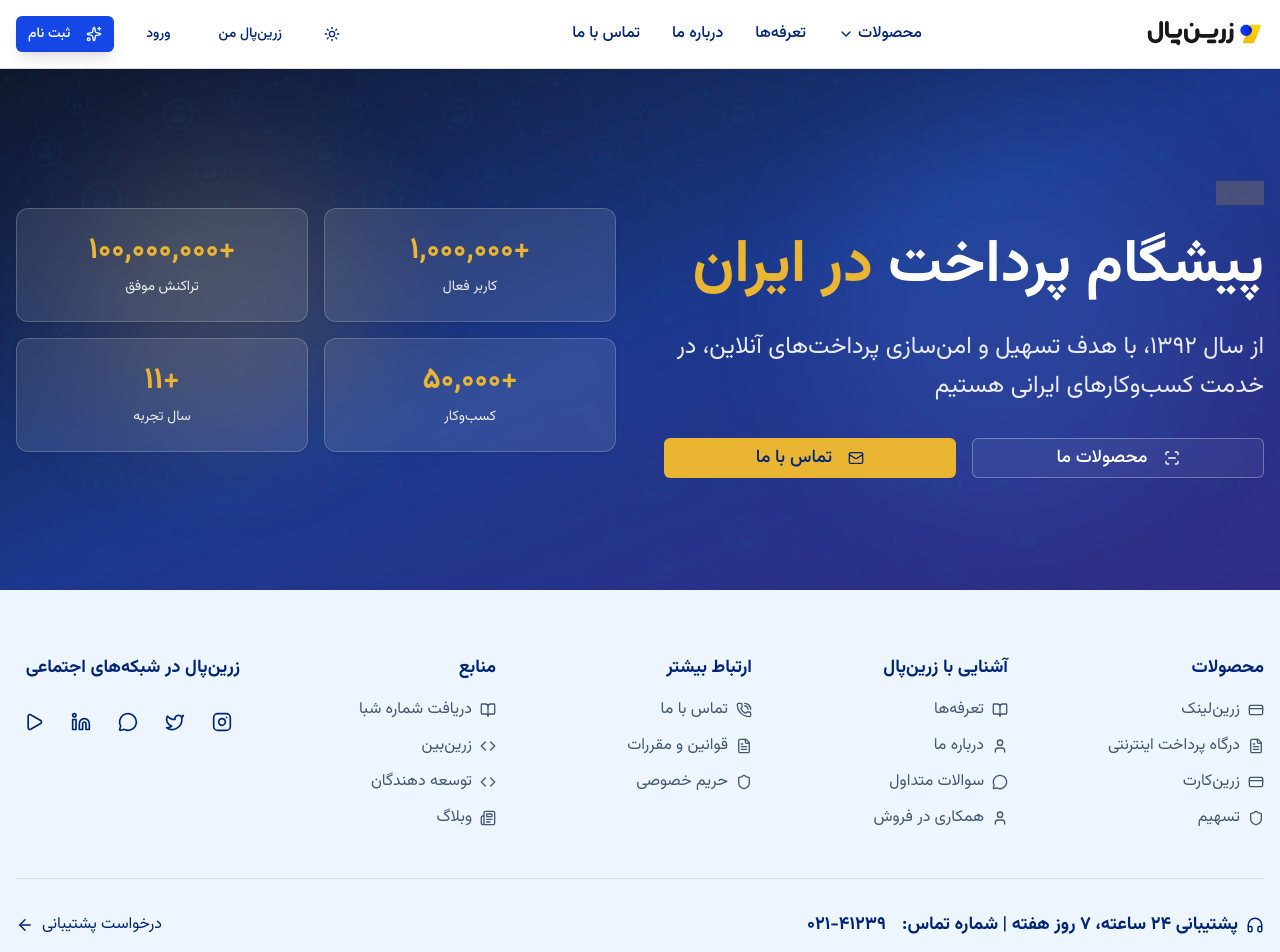
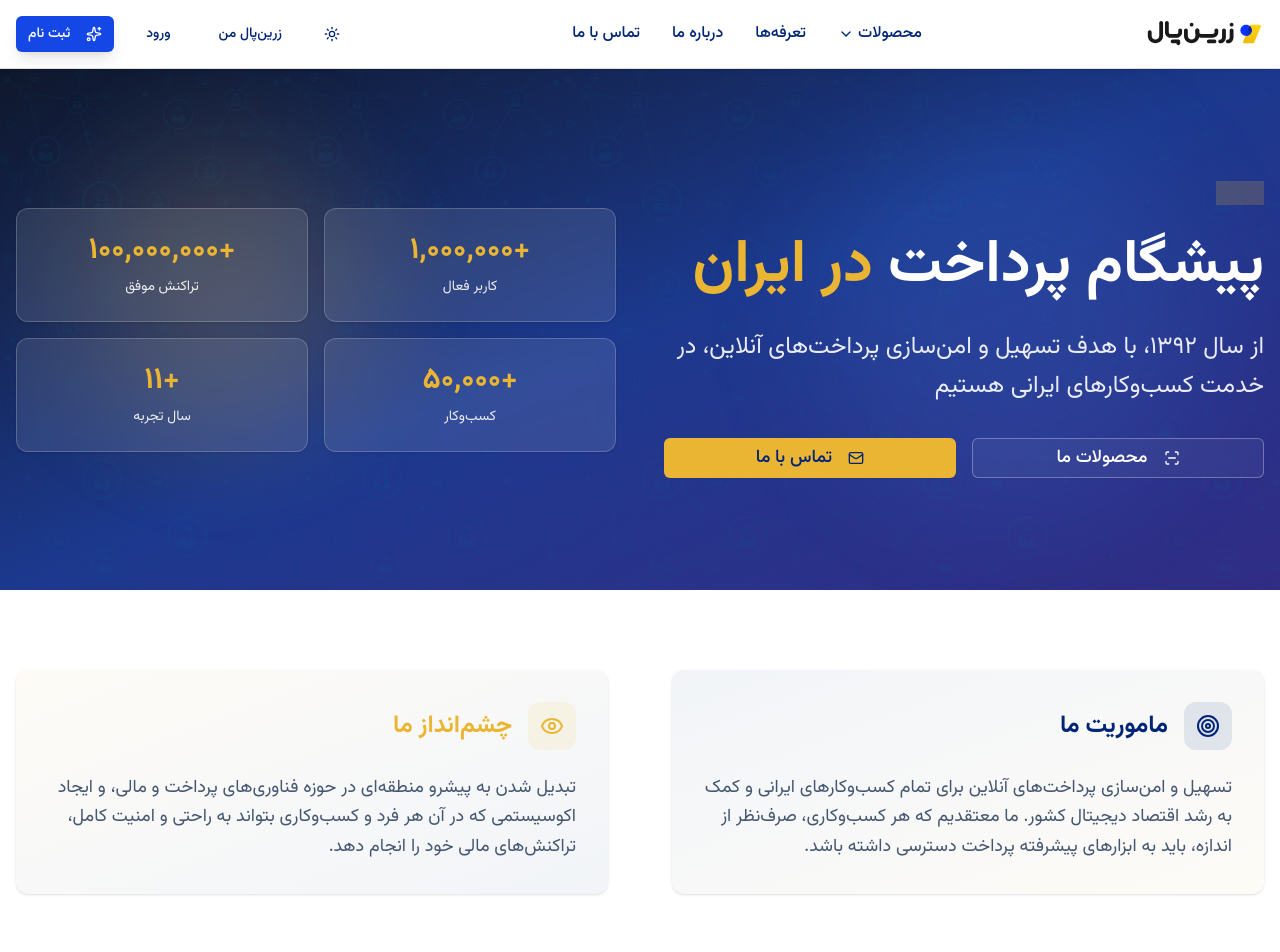
Before and after one commit to MohamadHosein86-Dev/Zarinpal, a Next.js app: page /contact in a window 1280 px wide. Shown: the top 952 px of the page. Built offline with nearby package versions, Linux system fonts and the light colour scheme.

Commit message:
feat(page): add contact mission section with gradient cards and vision details

```diff
--- /dev/null
+++ b/app/(page)/contact/components/MissionSection.tsx
@@ -0,0 +1,38 @@
+import { Card, CardContent } from "@/app/components/ui/card";
+import { Target, Eye } from "lucide-react";
+
+const MissionSection = () => {
+  return (
+    <section className="py-20">
+      <div className="container mx-auto px-4">
+        <div className="grid grid-cols-1 lg:grid-cols-2 gap-16">
+          <Card className="p-8 hover:shadow-xl transition-all duration-300 border-0 bg-gradient-to-br from-primary/5 to-accent/5">
+            <CardContent className="p-0">
+              <div className="flex items-center mb-6">
+                <div className="w-12 h-12 rounded-xl bg-primary/10 flex items-center justify-center ml-4">
+                  <Target className="w-6 h-6 text-primary" />
+                </div>
+                <h2 className="text-2xl font-heavy text-primary">ماموریت ما</h2>
+              </div>
+              <p className="text-lg text-muted-foreground leading-relaxed">تسهیل و امن‌سازی پرداخت‌های آنلاین برای تمام کسب‌وکارهای ایرانی و کمک به رشد اقتصاد دیجیتال کشور. ما معتقدیم که هر کسب‌وکاری، صرف‌نظر از اندازه، باید به ابزارهای پیشرفته پرداخت دسترسی داشته باشد.</p>
+            </CardContent>
+          </Card>
+
+          <Card className="p-8 hover:shadow-xl transition-all duration-300 border-0 bg-gradient-to-br from-accent/5 to-primary/5">
+            <CardContent className="p-0">
+              <div className="flex items-center mb-6">
+                <div className="w-12 h-12 rounded-xl bg-accent/10 flex items-center justify-center ml-4">
+                  <Eye className="w-6 h-6 text-accent" />
+                </div>
+                <h2 className="text-2xl font-heavy text-accent">چشم‌انداز ما</h2>
+              </div>
+              <p className="text-lg text-muted-foreground leading-relaxed">تبدیل شدن به پیشرو منطقه‌ای در حوزه فناوری‌های پرداخت و مالی، و ایجاد اکوسیستمی که در آن هر فرد و کسب‌وکاری بتواند به راحتی و امنیت کامل، تراکنش‌های مالی خود را انجام دهد.</p>
+            </CardContent>
+          </Card>
+        </div>
+      </div>
+    </section>
+  );
+};
+
+export default MissionSection;
--- a/app/(page)/contact/page.tsx
+++ b/app/(page)/contact/page.tsx
@@ -1,10 +1,12 @@
 import React from "react";
 import HeroSection from "./components/HeroSection";
+import MissionSection from "./components/MissionSection";
 
 export default function ContactPage() {
   return (
     <section>
       <HeroSection />
+      <MissionSection />
     </section>
   );
 }
```
